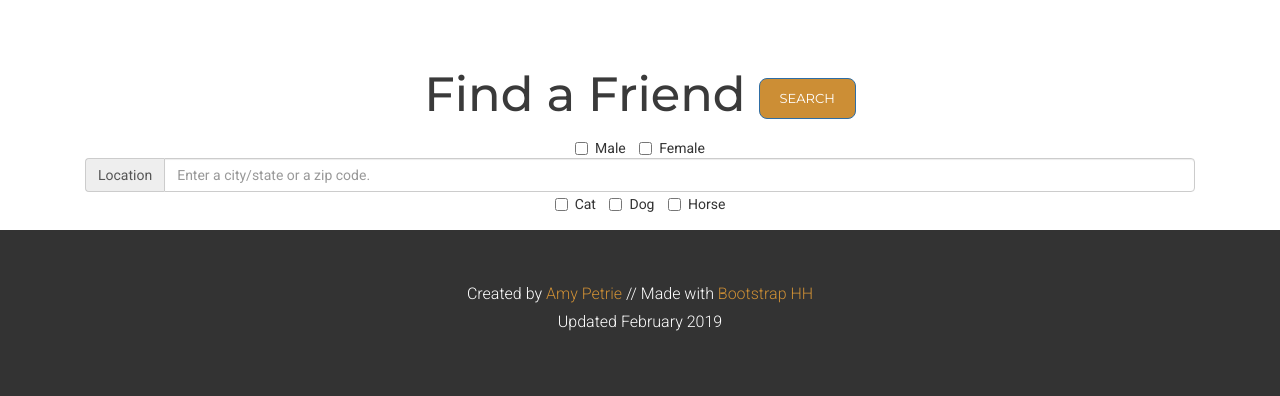
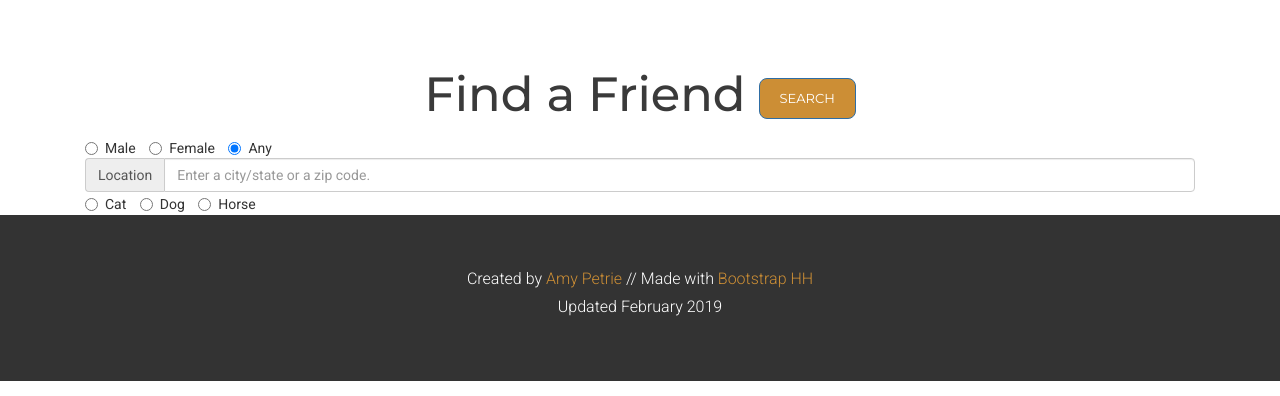
Before and after one commit to amypetrie/friend_finder_fe, a website built with webpack: page index.html in a window 1280 px wide. Shown: the part 1268-1664 px from the top of the page. Built offline with nearby package versions, Linux system fonts and the light colour scheme; no server answers; files whose address does not match are found by name.

Commit message:
Update HTML for search section

```diff
--- a/index.html
+++ b/index.html
@@ -92,26 +92,23 @@
       </br>
       <span class="text-center"><h2>Find a Friend
         <button type="button" class="btn btn-primary btn-sm text-center" role="button" title="Search" id="search-button">Search</button></h2></span>
-        <div class="form-group text-center">
-        <label class="checkbox-inline"><input type="checkbox" id="form-male" value="">Male</label>
-        <label class="checkbox-inline"><input type="checkbox" id="form-female" value="">Female</label>
+        <form id="petGender" name="petGender">
+          <label class="radio-inline"><input type="radio" id="form-male" name="gender" value="M">Male</label>
+          <label class="radio-inline"><input type="radio" id="form-female" name="gender" value="F">Female</label>
+          <label class="radio-inline"><input type="radio" id="form-any" name="gender" checked value="">Any</label>
+        </form>
         <div class="input-group">
           <span class="input-group-addon">Location</span>
           <input id="form-location" type="text" class="form-control" name="location" placeholder="Enter a city/state or a zip code.">
         </div>
-        <label class="checkbox-inline"><input type="checkbox" id="form-cat" value="">Cat</label>
-        <label class="checkbox-inline"><input type="checkbox" id="form-dog" value="">Dog</label>
-        <label class="checkbox-inline"><input type="checkbox" id="form-horse" value="">Horse</label>
-        </div>
-        <div class="row text-wrap">
-          <div class="col-sm-4 text-center">
+        <form id="animalType" name="animalType">
+          <label class="radio-inline"><input type="radio" id="form-cat" name="animal" value="cat">Cat</label>
+          <label class="radio-inline"><input type="radio" id="form-dog" name="animal" value="dog">Dog</label>
+          <label class="radio-inline"><input type="radio" id="form-horse" name="animal" value="horse">Horse</label>
+        </form>
+        <div class="row">
+          <div class="col-md-4" id="allResults">
           </div>
-          <div class="col-sm-4 text-center">
-          </div>
-          <div class="col-sm-4 text-center">
-          </div>
-        </div>
-        <div class="row pet-boxes" id="all-pets">
         </div>
       </div>
     </section>
```
